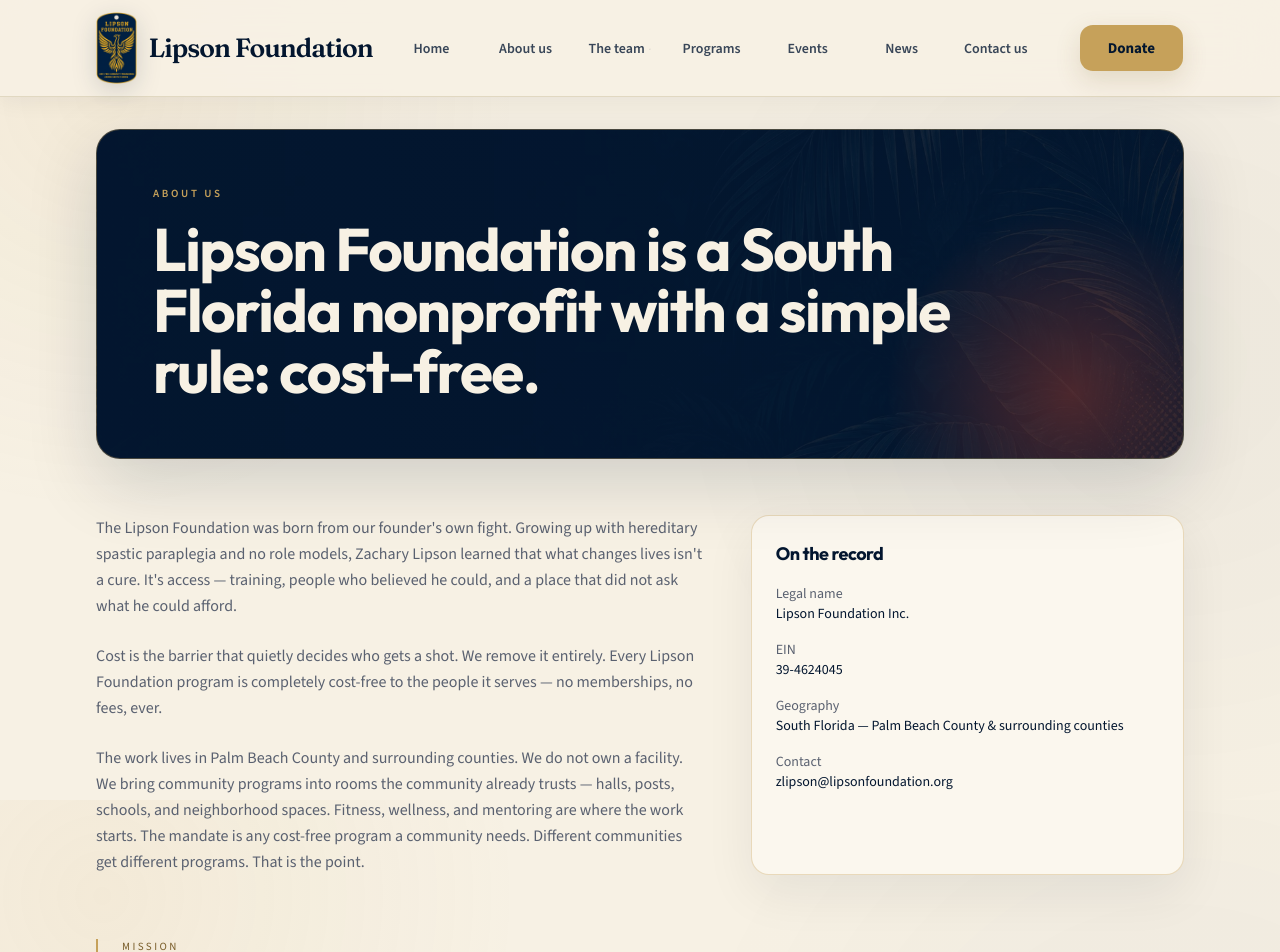
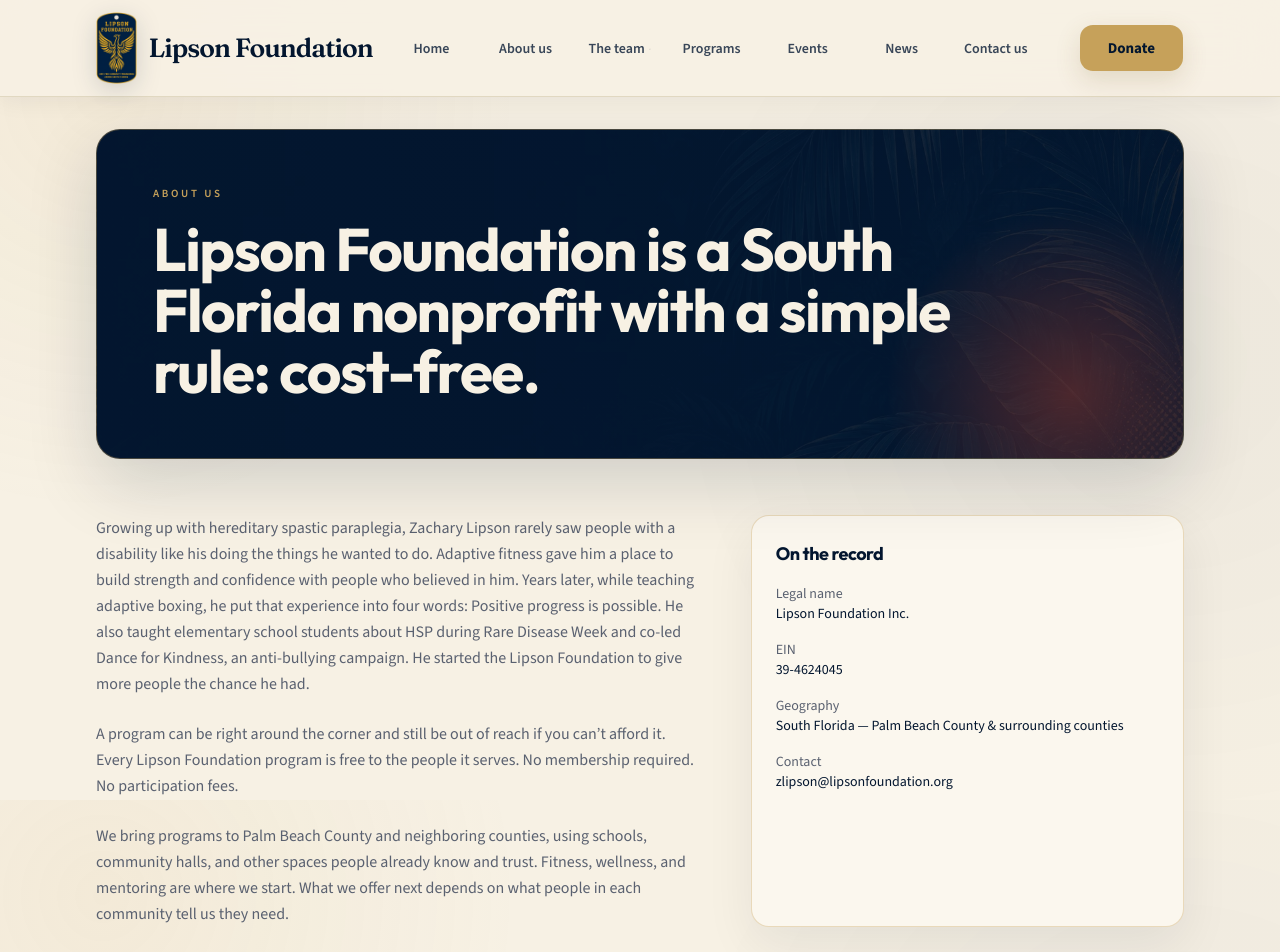
Before and after one commit to zlipson1999/lipson-foundation, a Next.js app: page /about in a window 1280 px wide. Shown: the top 952 px of the page. Built offline with nearby package versions, Linux system fonts and the light colour scheme.

Commit message:
Update the Foundation origin story on About

```diff
--- a/app/about/page.tsx
+++ b/app/about/page.tsx
@@ -37,24 +37,27 @@ export default function AboutPage() {
       <div className="grid gap-12 lg:grid-cols-[minmax(0,1.4fr)_minmax(0,1fr)]">
         <div className="flex flex-col gap-6 text-base leading-relaxed text-muted-foreground">
           <p>
-            The Lipson Foundation was born from our founder&apos;s own fight.
-            Growing up with hereditary spastic paraplegia and no role models,
-            Zachary Lipson learned that what changes lives isn&apos;t a cure.
-            It&apos;s access — training, people who believed he could, and a
-            place that did not ask what he could afford.
+            Growing up with hereditary spastic paraplegia, Zachary Lipson rarely
+            saw people with a disability like his doing the things he wanted to
+            do. Adaptive fitness gave him a place to build strength and confidence
+            with people who believed in him. Years later, while teaching adaptive
+            boxing, he put that experience into four words: Positive progress is
+            possible. He also taught elementary school students about HSP during
+            Rare Disease Week and co-led Dance for Kindness, an anti-bullying
+            campaign. He started the Lipson Foundation to give more people the
+            chance he had.
           </p>
           <p>
-            Cost is the barrier that quietly decides who gets a shot. We remove
-            it entirely. Every Lipson Foundation program is completely cost-free to
-            the people it serves — no memberships, no fees, ever.
+            A program can be right around the corner and still be out of reach if
+            you can&rsquo;t afford it. Every Lipson Foundation program is free to
+            the people it serves. No membership required. No participation fees.
           </p>
           <p>
-            The work lives in Palm Beach County and surrounding counties. We do
-            not own a facility. We bring community programs into rooms the
-            community already trusts — halls, posts, schools, and neighborhood
-            spaces. Fitness, wellness, and mentoring are where the work starts.
-            The mandate is any cost-free program a community needs. Different
-            communities get different programs. That is the point.
+            We bring programs to Palm Beach County and neighboring counties,
+            using schools, community halls, and other spaces people already know
+            and trust. Fitness, wellness, and mentoring are where we start. What
+            we offer next depends on what people in each community tell us they
+            need.
           </p>
         </div>
         <aside className="flex flex-col gap-4 rounded-2xl border border-gold/35 bg-card p-6 shadow-[0_18px_50px_rgba(3,22,47,0.07)]">
```
